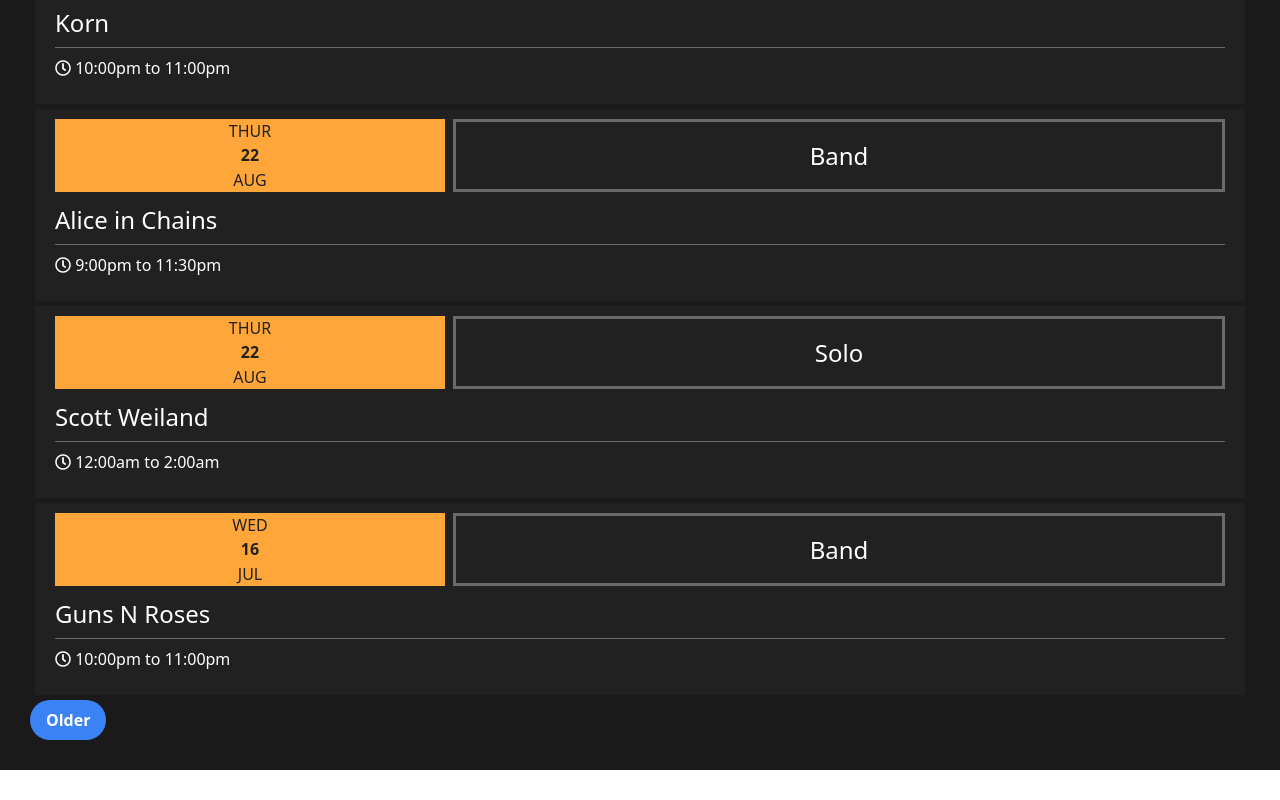
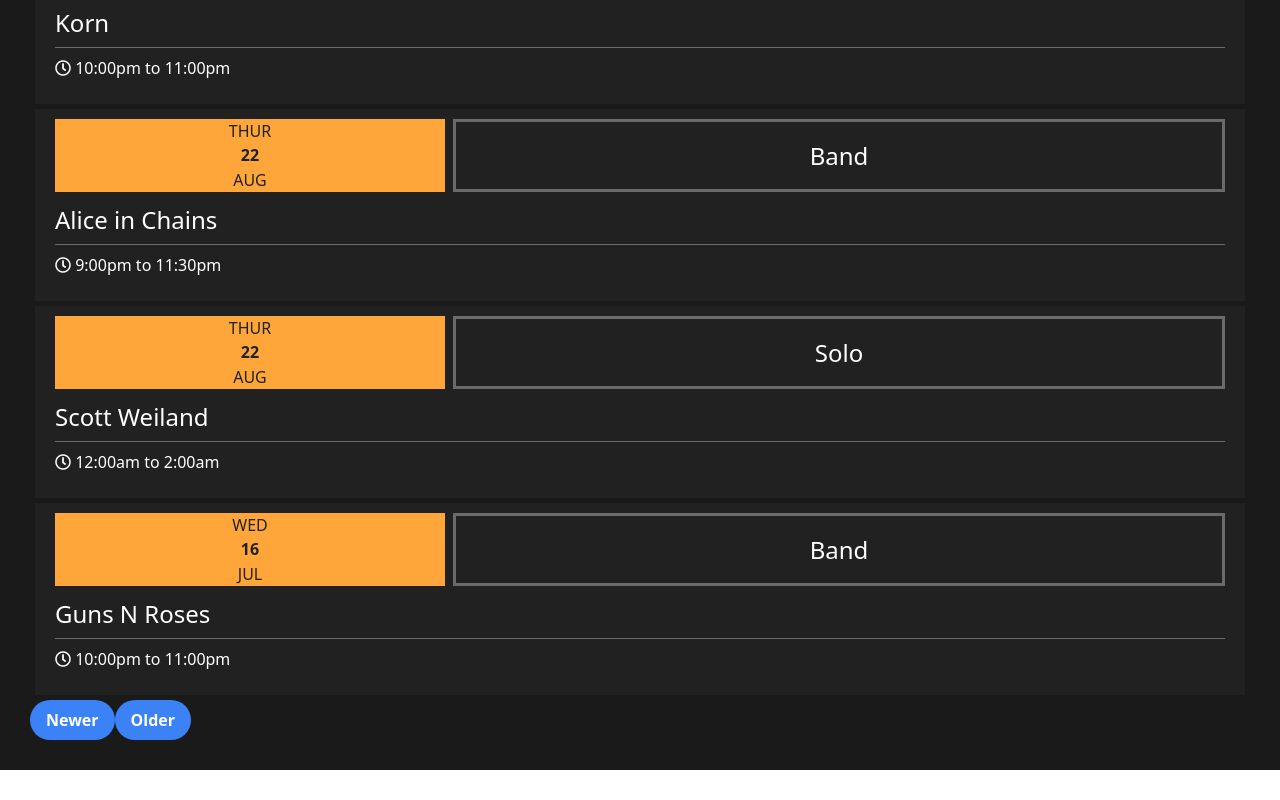
Before and after one commit to dstearle/vue-calendar-list, a Vue app: page / in a window 1280 px wide. Shown: the part 436-1236 px from the top of the page. Built offline with nearby package versions, Linux system fonts and the light colour scheme.

Commit message:
Testing out button for moving up the list

```diff
--- a/src/components/ShowsList.vue
+++ b/src/components/ShowsList.vue
@@ -6,6 +6,8 @@
         <Show :show="show" />
 
     </div>
+
+    <button class="bg-blue-500 hover:bg-blue-700 text-white font-bold py-2 px-4 rounded-full" @click="newer()">Newer</button>
 
     <button class="bg-blue-500 hover:bg-blue-700 text-white font-bold py-2 px-4 rounded-full" @click="older()">Older</button>
 
@@ -65,6 +67,14 @@
 
             },
 
+            // Method for showing newer shows in the list
+            newer() {
+
+                this. limit -= 5;
+                this.currentIndex -= 5;
+
+            },
+
         }
 
     }
```
